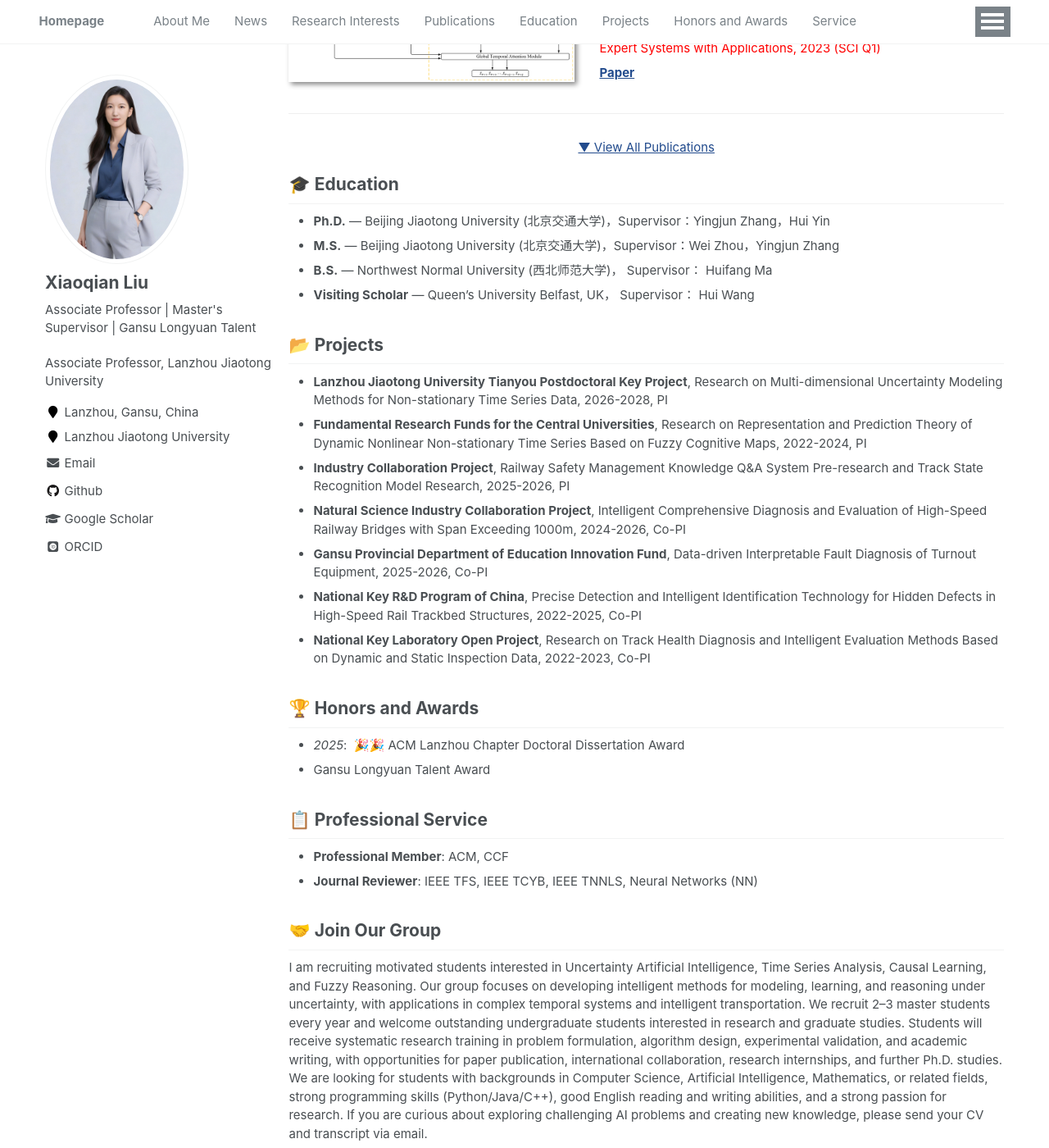
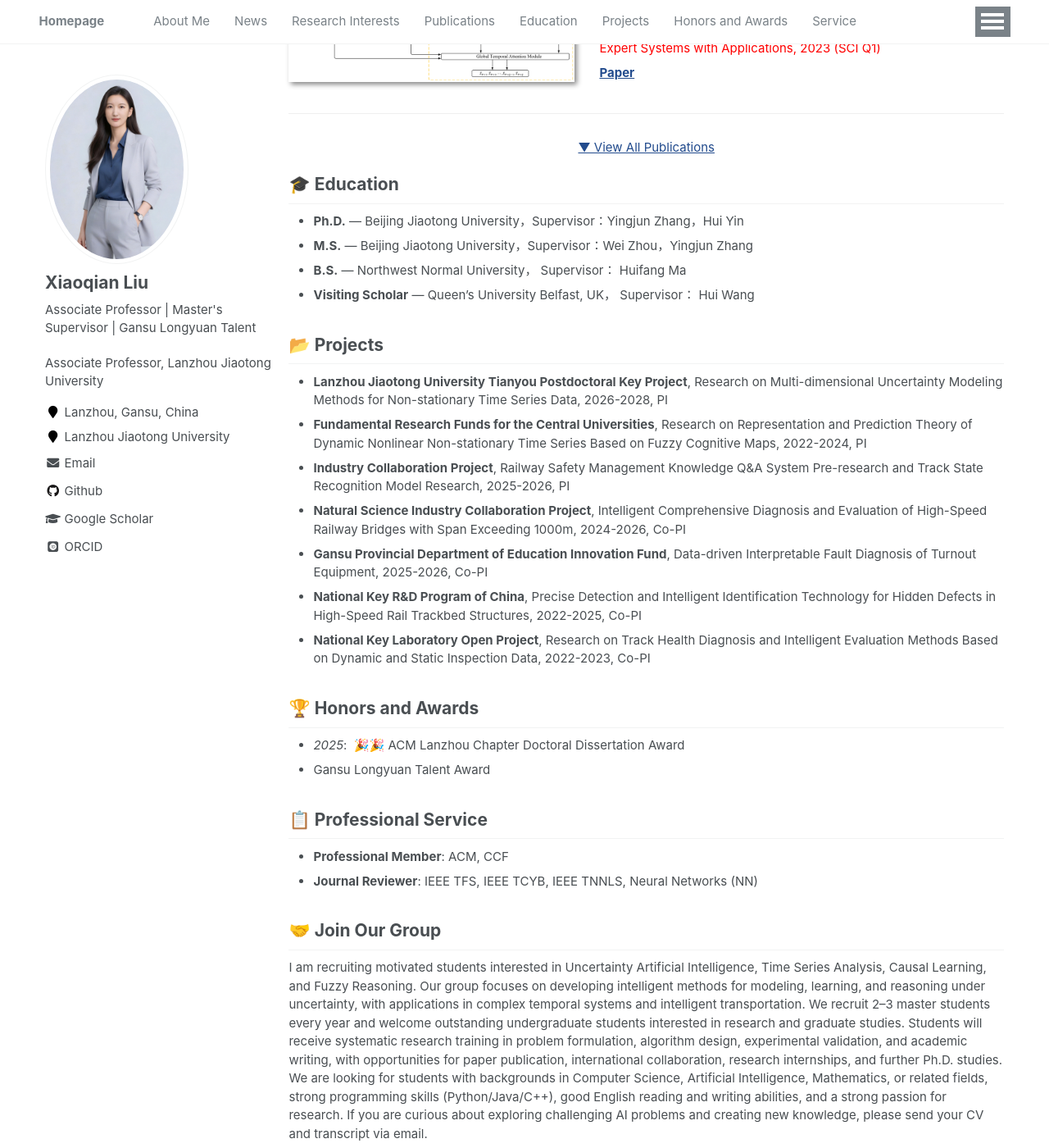
Before and after one commit to xiaoqianliu1/xiaoqianliu1.github.io, a Jekyll site: the page built from _pages/about.md, in a window 1280 px wide and 1400 px high, scrolled down 2330 px. Shown: the whole window at 82% size. Built offline with Jekyll 4.4.1, drawn with Linux system fonts in a browser that asks for light colours; some web fonts are replaced.

Commit message:
Update about.md

```diff
--- a/_pages/about.md
+++ b/_pages/about.md
@@ -175,9 +175,9 @@ Yingjun Zhang, Hongzhi Yin, **Xiaoqian Liu**, Hai Huang, Xiaorong Hou
 
 <span class='anchor' id='-education'></span>
 # 🎓 Education
-- **Ph.D.** — Beijing Jiaotong University (北京交通大学)，Supervisor：Yingjun Zhang，Hui Yin
-- **M.S.** — Beijing Jiaotong University (北京交通大学)，Supervisor：Wei Zhou，Yingjun Zhang
-- **B.S.** — Northwest Normal University (西北师范大学)， Supervisor： Huifang Ma
+- **Ph.D.** — Beijing Jiaotong University，Supervisor：Yingjun Zhang，Hui Yin
+- **M.S.** — Beijing Jiaotong University，Supervisor：Wei Zhou，Yingjun Zhang
+- **B.S.** — Northwest Normal University， Supervisor： Huifang Ma
 - **Visiting Scholar** — Queen's University Belfast, UK， Supervisor： Hui Wang
 
 <span class='anchor' id='-projects'></span>
```
Also changed, not shown: other parts of _pages/about.md (+2 -0 lines).
